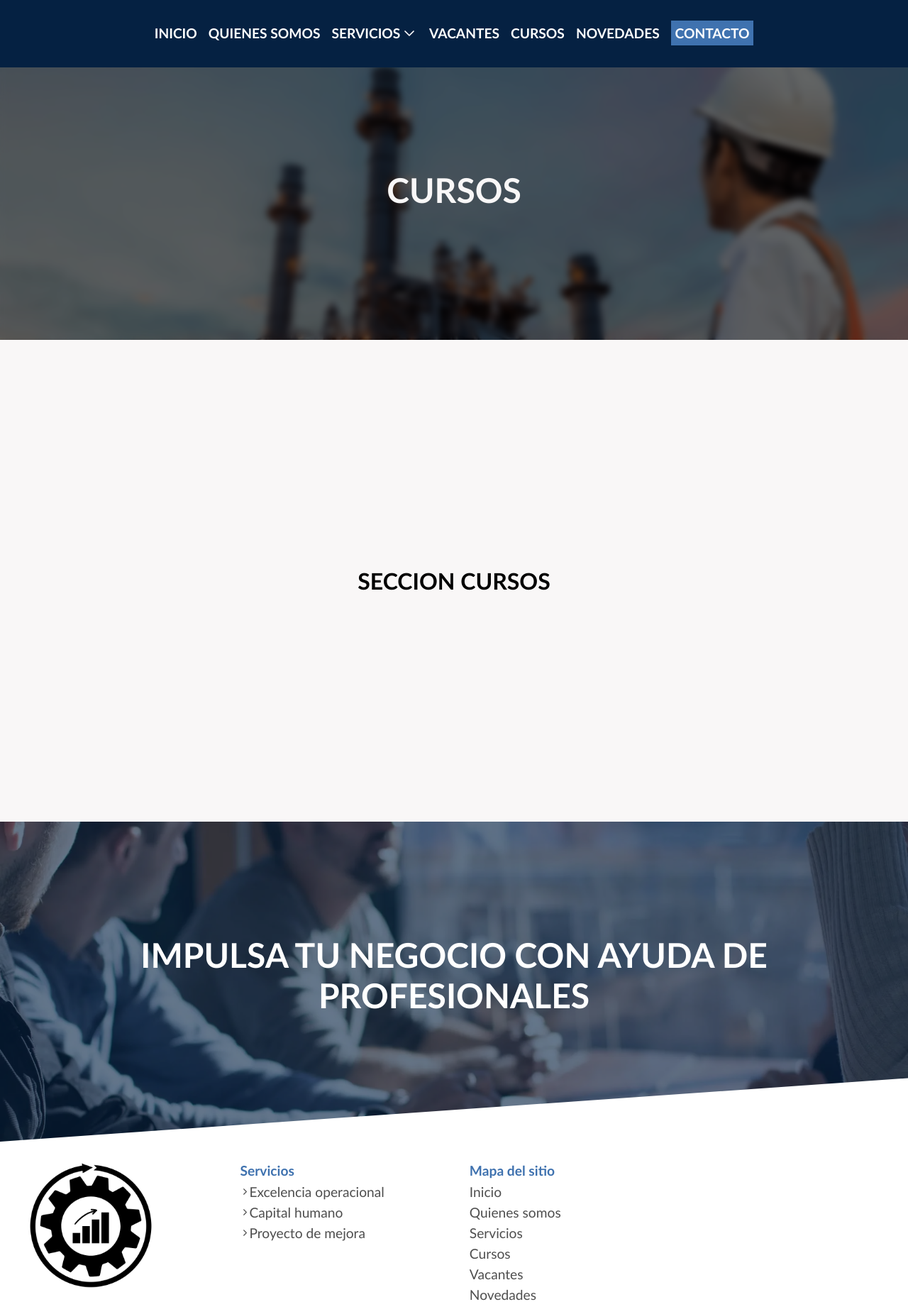
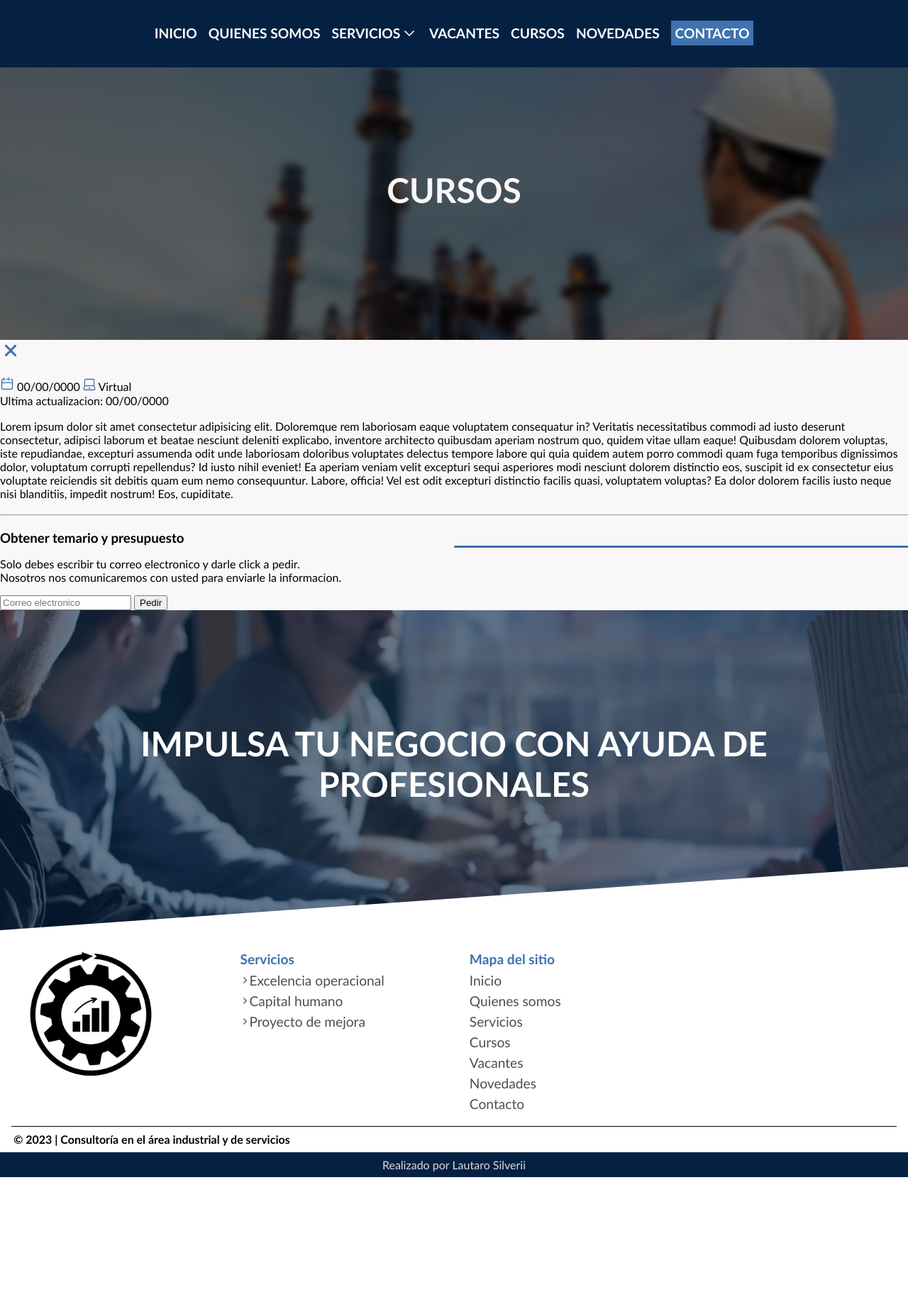
Before and after one commit to Lauty128/Site-for-consultancy, a PHP site: page /views/cursos.php in a window 1280 px wide. Shown: the part 77-1912 px from the top of the page at 71% size. After the commit the page ends 1736 px from the top, so only its background shows below. Run offline with PHP 8.4, Linux system fonts and the light colour scheme; tables that the repository leaves empty or names only in its code hold one stand-in row (values such as "Sample post").

Commit message:
courses page created

```diff
--- a/controllers/courses.controller.php
+++ b/controllers/courses.controller.php
@@ -4,12 +4,12 @@
 
     class CoursesController{
 
-        static function getAll(int $page=0){
+        static function getAll(int $page=0, int $limit = 6){
             $db_class = new Database();
             $PDO = $db_class->connect_to_database();
             if(get_class($PDO) == 'PDOException'){ return null; }
 
-            $query = $PDO->prepare("SELECT id_course,title,description,program,category,type,created_at,updated_at FROM course WHERE state = 1 ORDER BY created_at asc LIMIT 6 OFFSET ".($page * 6));
+            $query = $PDO->prepare("SELECT id_course,title,image,description,program,category,type,created_at,updated_at FROM course WHERE state = 1 ORDER BY created_at asc LIMIT ".$limit." OFFSET ".($page * 6));
             $query->execute();
             $courses = $query->fetchAll(PDO::FETCH_ASSOC);
 
--- a/views/cursos.php
+++ b/views/cursos.php
@@ -1,3 +1,14 @@
+<?php
+    require '../controllers/courses.controller.php';
+
+    $page = (isset($_GET['page']) && ($_GET['page'] >= 1)) ? (int)$_GET['page'] : 1;
+
+    $response = CoursesController::getAll($page - 1, 20);
+    $courses = $response['data'];
+
+    $type = [1=>'Presencial', 2=>'Virtual', 3=>'Hibrido']
+?>
+
 <!DOCTYPE html>
 <html lang="es">
 <head>
@@ -11,8 +22,63 @@
         <?php include_once "./templates/menu.php" ?>
         <h2 class="Header__title">CURSOS</h2>
     </header>
+    <section class="CoursesContainer">
+        <?php if( ($response['total'] > 0) && (count($courses) > 0) ){ ?>
+            <?php foreach ($courses as $key => $course) { ?>
+                <div class="CourseCard">
+                    <div class="CourseCard__imageContainer">
+                        <img src="images/courses/<?php echo $course['image'] ?>" alt="" class="CourseCard__image">
+                    </div>
+                    <span class="CourseCard__date">Ultima actualizacion: <?php $date = date_create($course['updated_at']); echo date_format($date, 'd/m/Y') ?></span>
+                    <h3 class="CourseCard__name"><?php echo $course['title'] ?></h3>
+                    <div class="CourseCard__bottomInfo">
+                        <span>
+                            <svg width="18px" height="18px" stroke-width="1.7" viewBox="0 0 24 24" fill="none" xmlns="http://www.w3.org/2000/svg" color="#3F72AF"><path d="M3.2 14.222V4a2 2 0 012-2h13.6a2 2 0 012 2v10.222m-17.6 0h17.6m-17.6 0l-1.48 5.234A2 2 0 003.644 22h16.712a2 2 0 001.924-2.544l-1.48-5.234" stroke="#3F72AF" stroke-width="1.7"></path><path d="M11 19h2" stroke="#3F72AF" stroke-width="1.7" stroke-linecap="round" stroke-linejoin="round"></path></svg>
+                            <?php echo $type[$course['type']] ?>
+                        </span>
+                        <button class="CourseCard__button" data-id="<?php echo $course['id_course'] ?>">Ver mas</button>
+                    </div>
+                </div>
+            <?php } ?>
+        <?php } ?>
+    </section>
 
-    <h1 class="simulatedPage">SECCION CURSOS</h1>
+    <div class="BoxContainer">
+        <div class="CourseBox">
+            <svg class="CourseBox__exit" width="30px" height="30px" stroke-width="2.5" viewBox="0 0 24 24" fill="none" xmlns="http://www.w3.org/2000/svg" color="#3F72AF"><path d="M6.758 17.243L12.001 12m5.243-5.243L12 12m0 0L6.758 6.757M12.001 12l5.243 5.243" stroke="#3F72AF" stroke-width="2.5" stroke-linecap="round" stroke-linejoin="round"></path></svg>
+            <div class="CourseBox__header">
+                <div class="CourseBox__imageContainer">
+                    <img src="" alt="" class="CourseBox__image">
+                </div>
+                <div class="CourseBox__headerInfo">
+                    <span class="CourseBox__date">
+                        <svg width="20px" height="20px" stroke-width="1.7" viewBox="0 0 24 24" fill="none" xmlns="http://www.w3.org/2000/svg" color="#3F72AF"><path d="M15 4V2m0 2v2m0-2h-4.5M3 10v9a2 2 0 002 2h14a2 2 0 002-2v-9H3zM3 10V6a2 2 0 012-2h2M7 2v4M21 10V6a2 2 0 00-2-2h-.5" stroke="#3F72AF" stroke-width="1.7" stroke-linecap="round" stroke-linejoin="round"></path></svg>
+                        00/00/0000
+                    </span>
+                    <span class="CourseBox__type">
+                        <svg width="18px" height="18px" stroke-width="1.7" viewBox="0 0 24 24" fill="none" xmlns="http://www.w3.org/2000/svg" color="#3F72AF"><path d="M3.2 14.222V4a2 2 0 012-2h13.6a2 2 0 012 2v10.222m-17.6 0h17.6m-17.6 0l-1.48 5.234A2 2 0 003.644 22h16.712a2 2 0 001.924-2.544l-1.48-5.234" stroke="#3F72AF" stroke-width="1.7"></path><path d="M11 19h2" stroke="#3F72AF" stroke-width="1.7" stroke-linecap="round" stroke-linejoin="round"></path></svg>
+                        Virtual
+                    </span>
+                    <h3 class="CourseBox__name"></h3>
+                </div>
+            </div>
+            <span class="CourseBox__lastDate">Ultima actualizacion: 00/00/0000</span>
+            <p class="CourseBox__description">
+                Lorem ipsum dolor sit amet consectetur adipisicing elit. Doloremque rem laboriosam eaque voluptatem consequatur in? Veritatis necessitatibus commodi ad iusto deserunt consectetur, adipisci laborum et beatae nesciunt deleniti explicabo, inventore architecto quibusdam aperiam nostrum quo, quidem vitae ullam eaque! Quibusdam dolorem voluptas, iste repudiandae, excepturi assumenda odit unde laboriosam doloribus voluptates delectus tempore labore qui quia quidem autem porro commodi quam fuga temporibus dignissimos dolor, voluptatum corrupti repellendus? Id iusto nihil eveniet! Ea aperiam veniam velit excepturi sequi asperiores modi nesciunt dolorem distinctio eos, suscipit id ex consectetur eius voluptate reiciendis sit debitis quam eum nemo consequuntur. Labore, officia! Vel est odit excepturi distinctio facilis quasi, voluptatem voluptas? Ea dolor dolorem facilis iusto neque nisi blanditiis, impedit nostrum! Eos, cupiditate.
+            </p>
+            <hr style="margin: 20px 0">
+            <h3 class="CourseBox__h3 title--right-line">Obtener temario y presupuesto</h3>
+            <p class="CourseBox__p">Solo debes escribir tu correo electronico y darle click a pedir. <br>
+                Nosotros nos comunicaremos con usted para enviarle la informacion.</p>
+            <form action="/cursos" method="post">
+                <input class="CourseBox__input" placeholder="Correo electronico" type="email" name="email">
+                <input type="hidden" name="course" id="course-input" value="">
+                <input class="CourseBox__submit" type="submit" value="Pedir">
+            </form>
+        </div>
+    </div>
+
+    <script src="/public/js/courses.js"></script>
 
     <?php include_once "./templates/footer.php" ?>
 
```
